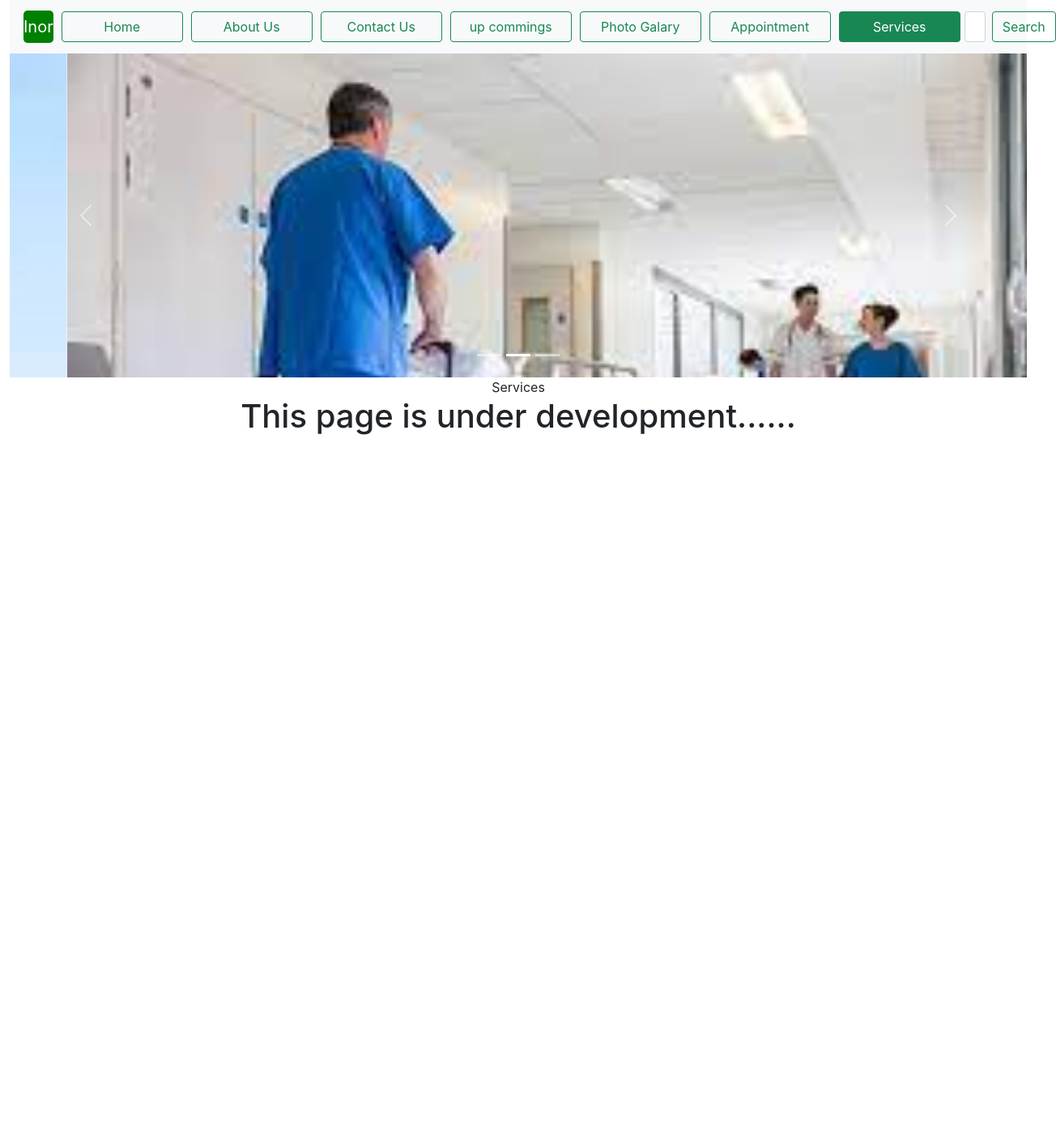
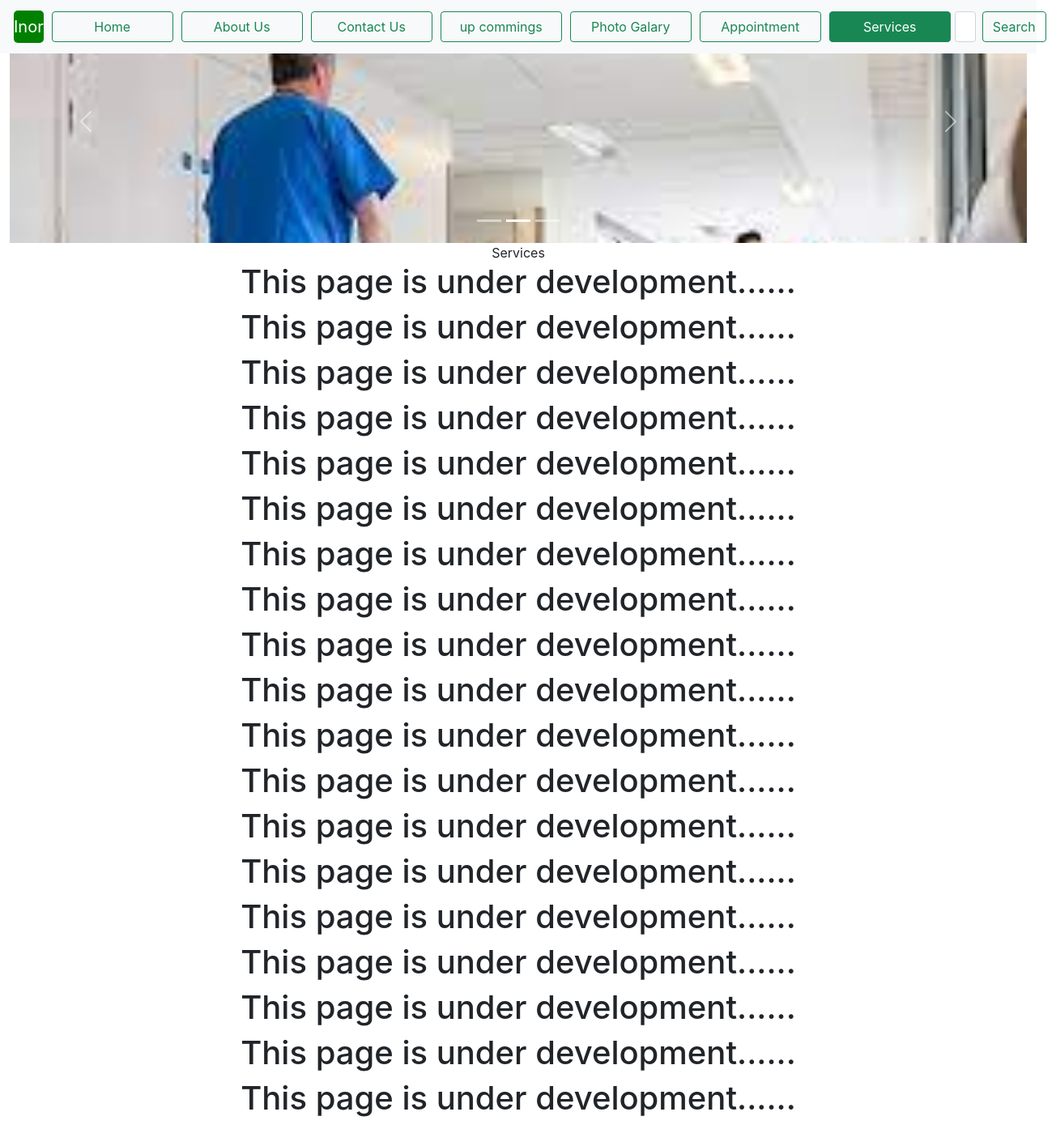
Before and after one commit to arshadali749/inor-website-fe, a React (Create React App) app: page /services in a window 1280 px wide. Shown: the top 1394 px of the page at 81% size, 1304 px wide, since content can reach past the window. Before the commit the page ends 800 px from the top, so only its background shows below. Built offline with nearby package versions, Linux system fonts and the light colour scheme.

Commit message:
applied some designing changes .

```diff
--- a/src/components/CarouselComponent.js
+++ b/src/components/CarouselComponent.js
@@ -22,14 +22,14 @@ export default function CarouselComponent() {
           </div>
         </div>
         <div className="carousel-item">
-          <img src={imge} className="d-block w-100" alt="image not found at given address"></img>
+          <img src={imge} className="d-block w-100" alt="no image found at given address"></img>
           <div className="carousel-caption d-none d-md-block">
             <h5>Second slide label</h5>
             <p>Some representative placeholder content for the second slide.</p>
           </div>
         </div>
         <div className="carousel-item">
-          <img src={imgg} className="d-block w-100" alt="image not found at given address"></img>
+          <img src={imgg} className="d-block w-100" alt=" not found at given address"></img>
           <div className="carousel-caption d-none d-md-block">
             <h5>Third slide label</h5>
             <p>Some representative placeholder content for the third slide.</p>
--- a/src/components/HeaderComponent.js
+++ b/src/components/HeaderComponent.js
@@ -5,7 +5,7 @@ import "../css/header.css"
 function HeaderComponent() {
   return (
     <div classNameNameName="container">
-      <nav className="navbar navbar-expand-lg sticky-top navbar-light bg-light">
+      <nav className="navbar navbar-expand-lg fixed-top navbar-light bg-light">
         <div className="container-fluid">
           <NavLink className="navbar-brand " id="logoName" to="/">Inor</NavLink>
           <button className="navbar-toggler" type="button" data-bs-toggle="collapse" data-bs-target="#navbarSupportedContent" aria-controls="navbarSupportedContent" aria-expanded="false" aria-label="Toggle navigation">
--- a/src/components/Services.js
+++ b/src/components/Services.js
@@ -6,6 +6,31 @@ export default function Services() {
         <>
             <div>Services</div>
             <h1>This page is under development......</h1>
+            <h1>This page is under development......</h1>
+            <h1>This page is under development......</h1>
+            <h1>This page is under development......</h1>
+            <h1>This page is under development......</h1>
+            <h1>This page is under development......</h1>
+            <h1>This page is under development......</h1>
+            <h1>This page is under development......</h1>
+            <h1>This page is under development......</h1>
+            <h1>This page is under development......</h1>
+            <h1>This page is under development......</h1>
+
+            <h1>This page is under development......</h1>
+            <h1>This page is under development......</h1>
+            <h1>This page is under development......</h1>
+            <h1>This page is under development......</h1>
+            <h1>This page is under development......</h1>
+            <h1>This page is under development......</h1>
+            <h1>This page is under development......</h1>
+            <h1>This page is under development......</h1>
+            <h1>This page is under development......</h1>
+            <h1>This page is under development......</h1>
+            <h1>This page is under development......</h1>
+
+
+
         </>
     )
 }
--- a/src/css/carousel.css
+++ b/src/css/carousel.css
@@ -1,6 +1,6 @@
 #carouselExampleCaptions {
 
-    height  : 400px;
+    height  : 300px;
     width   : 100%;
     overflow: hidden;
 }
```
